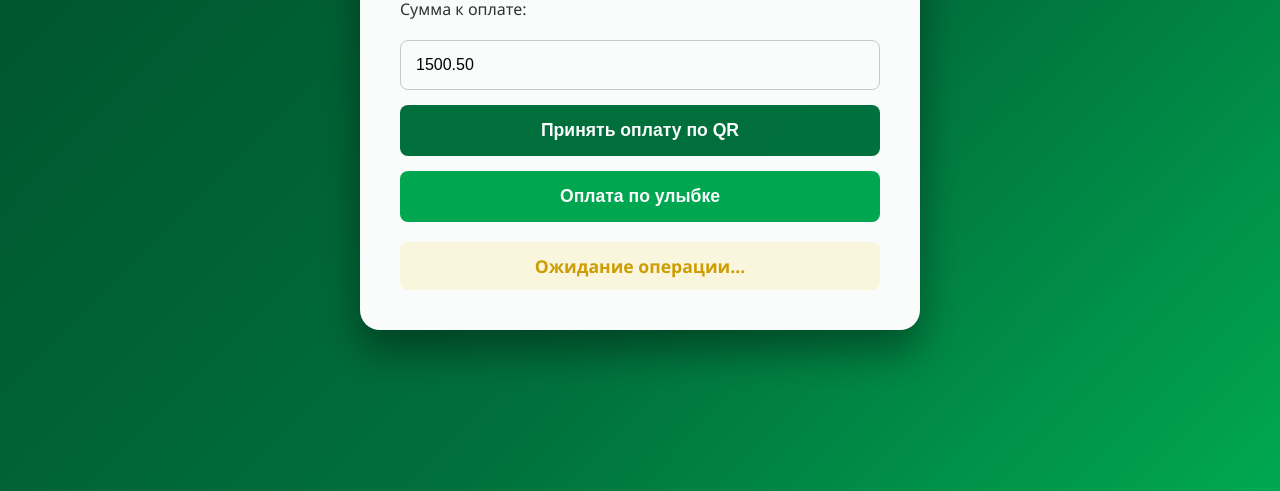
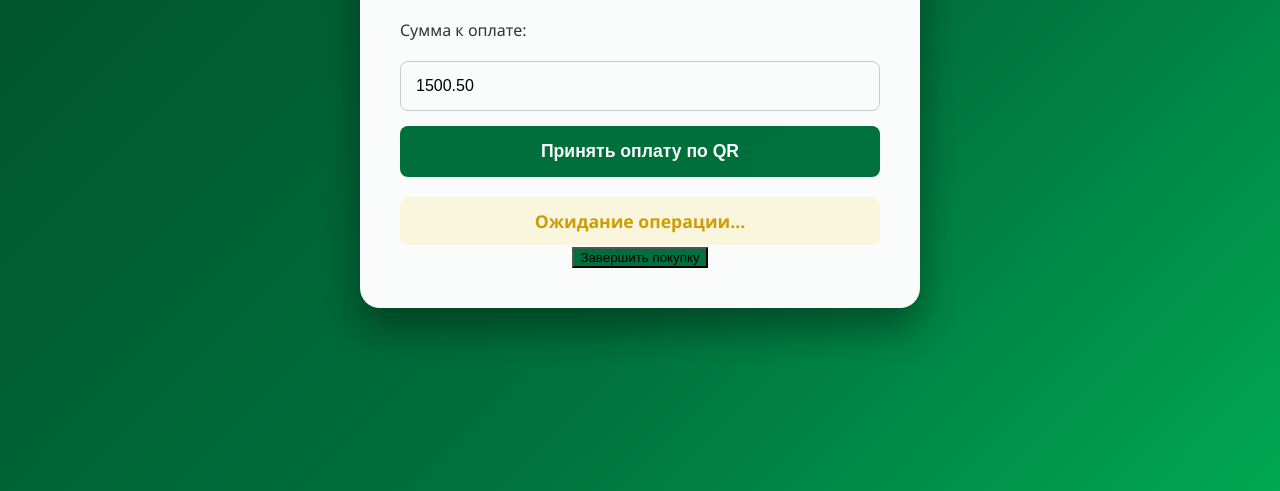
Before and after one commit to matveisem4-dot/cashier-simulator, a website: page public/cashier.html in a window 1280 px wide. Shown: the part 309-800 px from the top of the page. Drawn offline with nearby package versions, Linux system fonts and the light colour scheme; no server answers.

Commit message:
Update cashier.html

```diff
--- a/public/cashier.html
+++ b/public/cashier.html
@@ -1,4 +1,4 @@
-<!-- public/cashier.html (Мгновенная оплата по улыбке) -->
+<!-- public/cashier.html (Только оплата по QR) -->
 <!DOCTYPE html>
 <html lang="ru">
 <head>
@@ -40,7 +40,6 @@
         .status { margin-top: 20px; font-weight: bold; padding: 12px; border-radius: 8px; font-size: 1.1em; transition: background-color 0.3s; }
         .pending { color: #D39E00; background-color: #FFF8E1; }
         .paid { color: #00703C; background-color: #E8F5E9; }
-        /* Убран стиль для #timerDisplay, так как он больше не нужен */
         input, .btn-group button {
             padding: 15px;
             margin-top: 15px;
@@ -61,9 +60,7 @@
             margin-bottom: 0px;
         }
         .btn-group button:hover { background-color: #005f33; transform: translateY(-2px); }
-        #smilePayButton { background-color: #00A851; }
-        #smilePayButton:hover { background-color: #009345; }
-        #completeButton { background-color: #00703C; display: none; }
+        #completeButton { background-color: #00703C; }
         #completeButton:hover { background-color: #005f33; }
         #qrCodeContainer img {
             width: 250px;
@@ -84,12 +81,11 @@
         <input type="number" id="amountInput" value="1500.50" step="0.01"><br>
 
         <div class="btn-group">
+            <!-- Оставлена только кнопка QR-кода -->
             <button onclick="startPayment()">Принять оплату по QR</button>
-            <button id="smilePayButton" onclick="simulateSmilePay()">Оплата по улыбке</button>
         </div>
 
         <div class="status pending" id="statusMessage">Ожидание операции...</div>
-        <div id="timerDisplay" style="display: none;"></div> <!-- Элемент скрыт -->
 
         <div id="qrCodeContainer">
             <!-- QR-код появится здесь -->
@@ -112,7 +108,6 @@
             document.getElementById('statusMessage').innerText = 'Ожидание операции...';
             document.getElementById('statusMessage').className = 'status pending';
             document.getElementById('qrCodeContainer').innerHTML = '';
-            // Убрана логика таймера
             currentOrderId = null;
         }
 
@@ -131,21 +126,8 @@
             document.getElementById('qrCodeContainer').innerHTML = `<img src="${qrUrl}" alt="QR Code">`;
         }
 
-        function simulateSmilePay() {
-            const amount = document.getElementById('amountInput').value;
-            if (!amount) return alert('Введите сумму!');
-
-            // Сразу вызываем событие успешной оплаты
-            socket.emit('payment_status_update', {
-                status: 'paid',
-                orderId: 'SMILE-' + Date.now(), // Генерируем новый ID
-                amount: amount
-            });
-        }
-
         socket.on('payment_status_update', (data) => {
             if (data.orderId === currentOrderId && data.status === 'paid') {
-                // Это сработает как для QR-кода, так и для оплаты по улыбке
                 document.getElementById('statusMessage').innerText = '✅ УСПЕШНО ОПЛАЧЕНО!';
                 document.getElementById('statusMessage').className = 'status paid';
 
```
